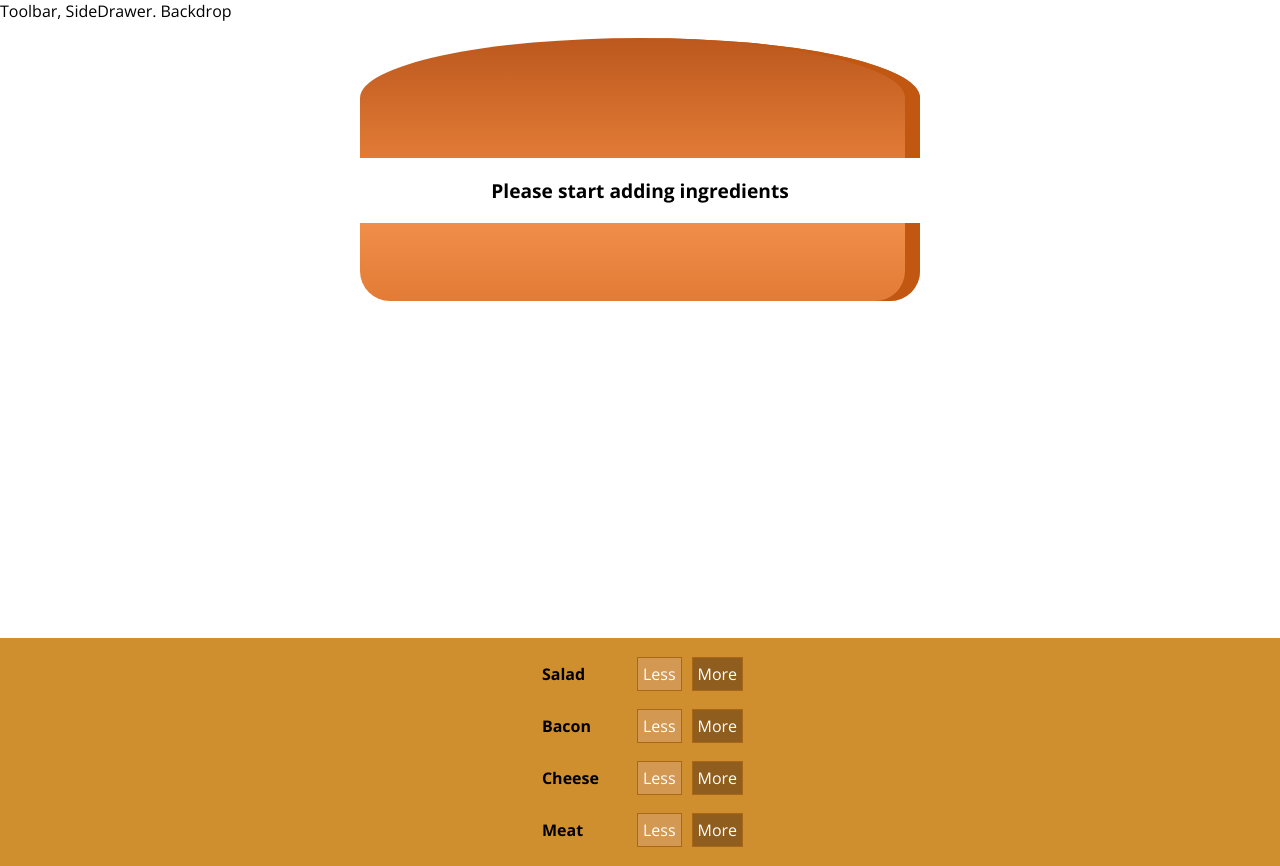
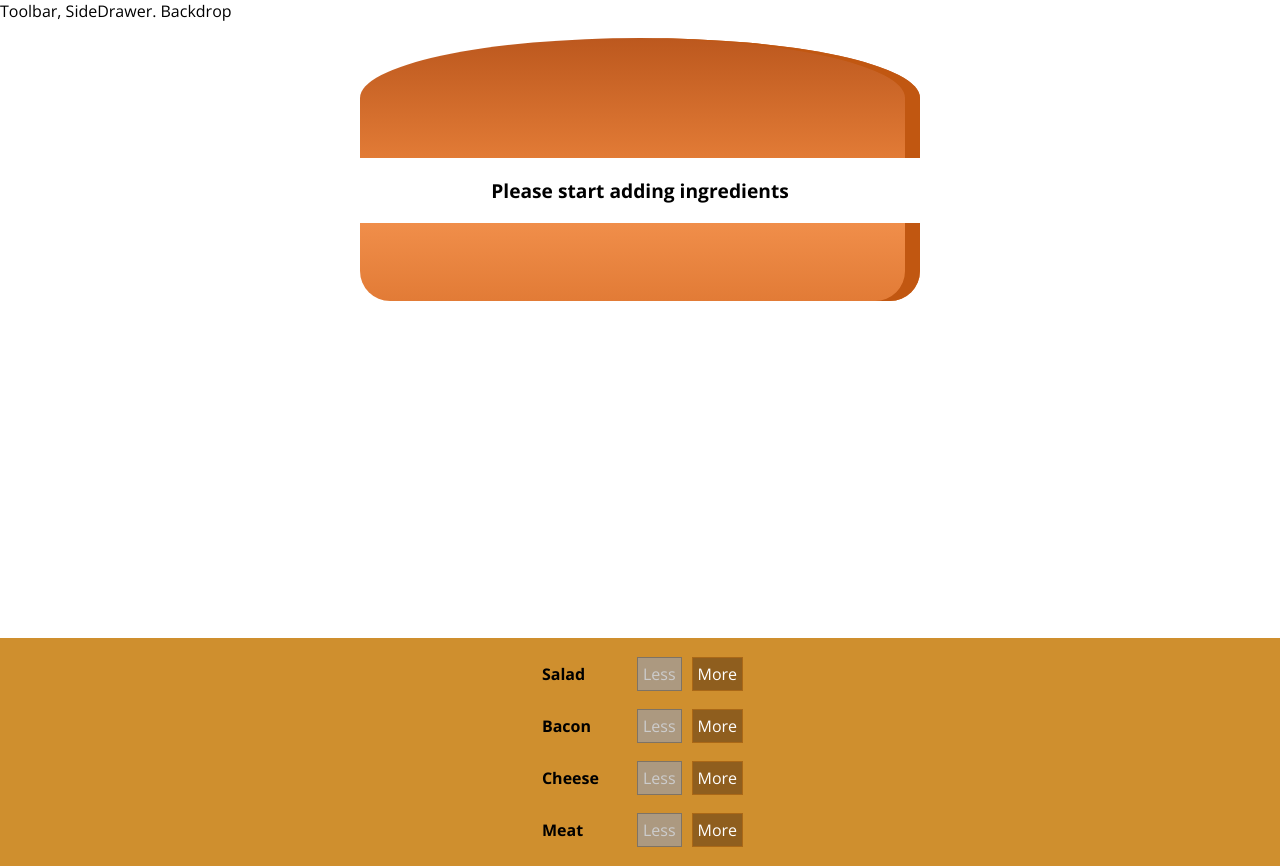
Before and after one commit to trickyBytes/react-guide-burger-builder, a React (Create React App) app: page / in a window 1280 px wide. Built offline with nearby package versions, Linux system fonts and the light colour scheme.

Commit message:
chapter-7: Remove ingredients
1. Remov ingredients enabled
2. Don't remove ingredients if ingredient 0 or less
3. Disable remove button if no ingredients slected

```diff
--- a/src/components/Burger/BuildControls/BuildControl/BuildControl.js
+++ b/src/components/Burger/BuildControls/BuildControl/BuildControl.js
@@ -1,13 +1,21 @@
-import React from 'react';
+import React from "react";
 
-import classes from './BuildControl.module.scss'
+import classes from "./BuildControl.module.scss";
 
-const buildControl = (props) => (
-    <div className={classes.BuildControl}>
-        <div className={classes.Label}>{props.label}</div>
-        <button className={classes.Less}>Less</button>
-        <button className={classes.More} onClick={props.added}>More</button>
-    </div>
+const buildControl = props => (
+  <div className={classes.BuildControl}>
+    <div className={classes.Label}>{props.label}</div>
+    <button
+      className={classes.Less}
+      onClick={props.removed}
+      disabled={props.disabled}
+    >
+      Less
+    </button>
+    <button className={classes.More} onClick={props.added}>
+      More
+    </button>
+  </div>
 );
 
 export default buildControl;
--- a/src/components/Burger/BuildControls/BuildControls.js
+++ b/src/components/Burger/BuildControls/BuildControls.js
@@ -12,11 +12,13 @@
 
 const buildControls = props => (
   <div className={classes.BuildControls}>
-    {controls.map((ctrl) => (
+    {controls.map(ctrl => (
       <BuildControl
         key={ctrl.lable}
         label={ctrl.lable}
         added={() => props.ingredientAdded(ctrl.type)}
+        removed={() => props.ingredientRemoved(ctrl.type)}
+        disabled={props.disabled[ctrl.type]}
       />
     ))}
   </div>
--- a/src/containers/BurgerBuilder/BurgerBuilder.js
+++ b/src/containers/BurgerBuilder/BurgerBuilder.js
@@ -22,10 +22,6 @@
   };
 
   addIngredientHandler = type => {
-    console.log('[BurgerBuild.js] addIngrdien=', type);
-
-
-
     const oldCount = this.state.ingredients[type];
     const updatedCount = oldCount + 1;
     const updatedIngredients = {
@@ -39,13 +35,42 @@
     this.setState({ totalPrice: newPrice, ingredients: updatedIngredients });
   };
 
-  removeIngredientHandler = type => {};
+  removeIngredientHandler = type => {
+    const oldCount = this.state.ingredients[type];
+    if (oldCount <= 0) {
+      return;
+    }
+
+    const updatedCount = oldCount - 1;
+    const updatedIngredients = {
+      ...this.state.ingredients
+    };
+
+    updatedIngredients[type] = updatedCount;
+    const priceDeduction = INGREDIENT_PRICES[type];
+    const oldPrice = this.state.totalPrice;
+    const newPrice = oldPrice - priceDeduction;
+    this.setState({ totalPrice: newPrice, ingredients: updatedIngredients });
+  };
 
   render() {
+    const disabledInfo = {
+      ...this.state.ingredients
+    }
+
+    for (let key in disabledInfo){
+      disabledInfo[key] = disabledInfo[key] <= 0;
+    }
+    // {salad: true, meat:false, ...}
+
     return (
       <Aux>
         <Burger ingredients={this.state.ingredients} />
-        <BuildControls ingredientAdded={this.addIngredientHandler} />
+        <BuildControls
+          ingredientAdded={this.addIngredientHandler}
+          ingredientRemoved={this.removeIngredientHandler}
+          disabled={disabledInfo}
+        />
       </Aux>
     );
   }
```
